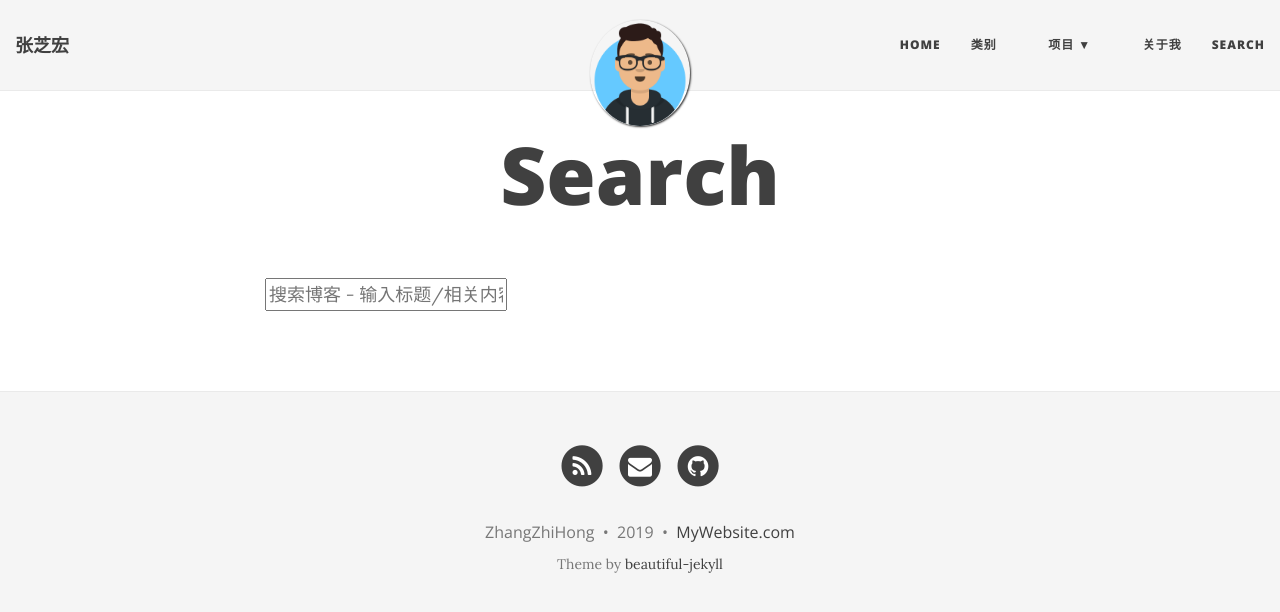
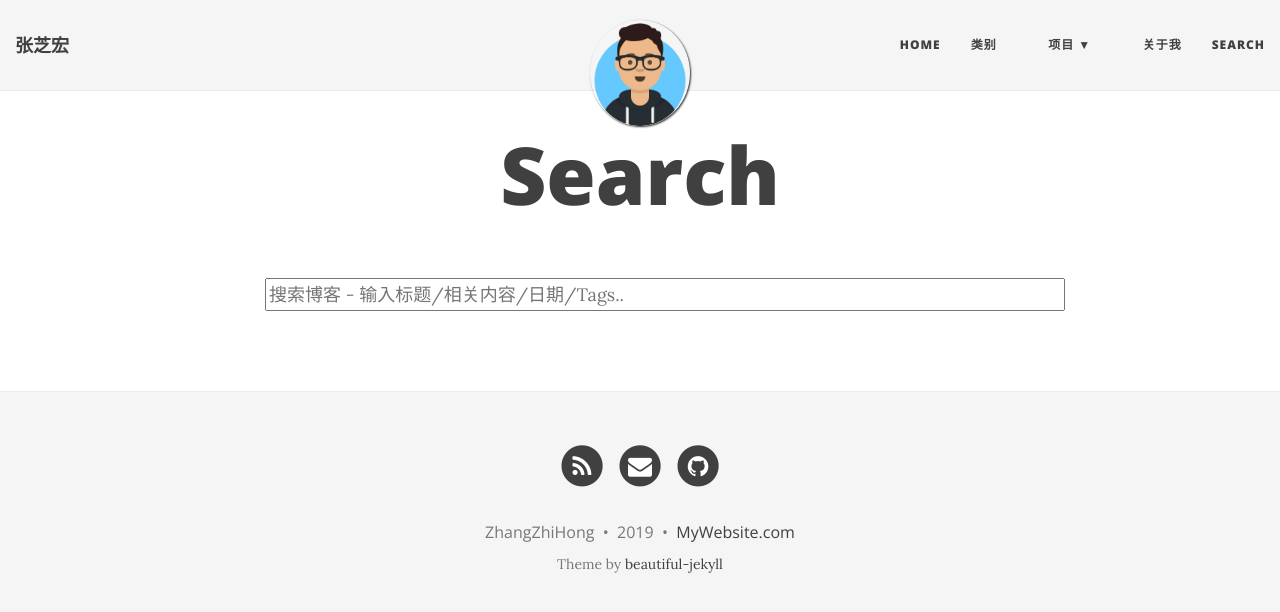
Before and after one commit to ZoharAndroid/zoharandroid.github.io, a Jekyll site: the page built from search.md, in a window 1280 px wide. Shown: the top 612 px of the page. Built offline with Jekyll 4.4.1, drawn with Linux system fonts in a browser that asks for light colours; nearby versions of some CDN libraries.

Commit message:
update search

```diff
--- a/search.md
+++ b/search.md
@@ -5,7 +5,7 @@
 
 
 <!-- HTML elements for search -->
-<input type="text" id="search-input" placeholder="搜索博客 - 输入标题/相关内容/日期/Tags.." width="800px"/>
+<input type="text" id="search-input" placeholder="搜索博客 - 输入标题/相关内容/日期/Tags.." style="width:800px;"/>
 <ul id="results-container"></ul>
 
 <!-- script pointing to jekyll-search.js -->
--- a/tags.html
+++ b/tags.html
@@ -5,7 +5,7 @@
 <!--添加搜索框-->
 <br/>
 <!-- HTML elements for search -->
-<input type="text" id="search-input" placeholder="搜索博客 - 输入标题/相关内容/日期/Tags.." width=“800px"/>
+<input type="text" id="search-input" placeholder="搜索博客 - 输入标题/相关内容/日期/Tags.." style="width:800px;"/>
 <ul id="results-container"></ul>
 
 <!-- script pointing to jekyll-search.js -->
```
